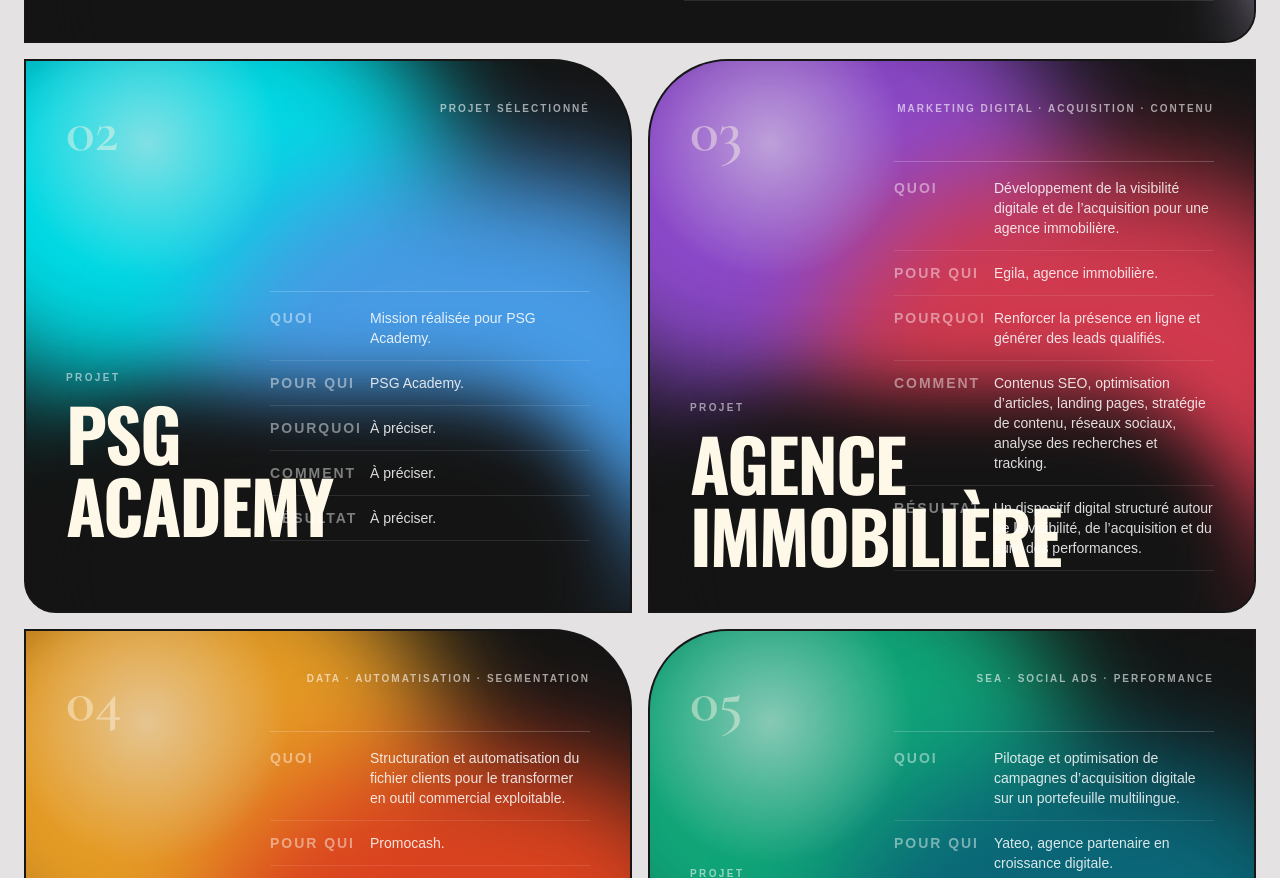
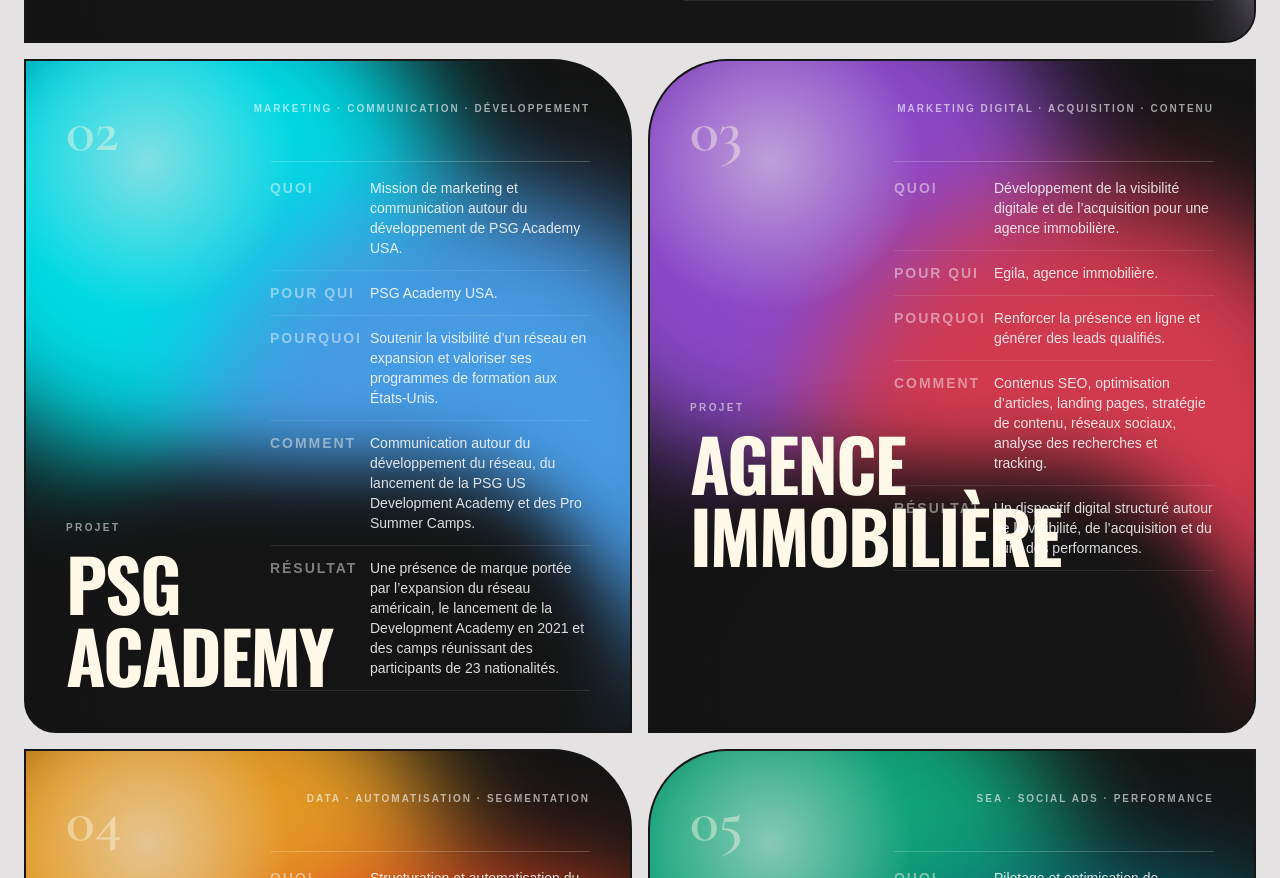
Before and after one commit to nuhfear1/Visit-card, a Next.js app: page /Visit-card/projects in a window 1280 px wide. Shown: the part 609-1487 px from the top of the page. Built offline with nearby package versions, Linux system fonts and the light colour scheme.

Commit message:
projects: compléter PSG Academy

```diff
--- a/src/components/ui/image-mask.tsx
+++ b/src/components/ui/image-mask.tsx
@@ -18,15 +18,15 @@
   {
     num: "02",
     title: "PSG ACADEMY",
-    tags: "PROJET SÉLECTIONNÉ",
+    tags: "MARKETING · COMMUNICATION · DÉVELOPPEMENT",
     primary: "#00F2FE",
     secondary: "#4FACFE",
     facts: [
-      ["QUOI", "Mission réalisée pour PSG Academy."],
-      ["POUR QUI", "PSG Academy."],
-      ["POURQUOI", "À préciser."],
-      ["COMMENT", "À préciser."],
-      ["RÉSULTAT", "À préciser."],
+      ["QUOI", "Mission de marketing et communication autour du développement de PSG Academy USA."],
+      ["POUR QUI", "PSG Academy USA."],
+      ["POURQUOI", "Soutenir la visibilité d’un réseau en expansion et valoriser ses programmes de formation aux États-Unis."],
+      ["COMMENT", "Communication autour du développement du réseau, du lancement de la PSG US Development Academy et des Pro Summer Camps."],
+      ["RÉSULTAT", "Une présence de marque portée par l’expansion du réseau américain, le lancement de la Development Academy en 2021 et des camps réunissant des participants de 23 nationalités."],
     ],
   },
   {
```
